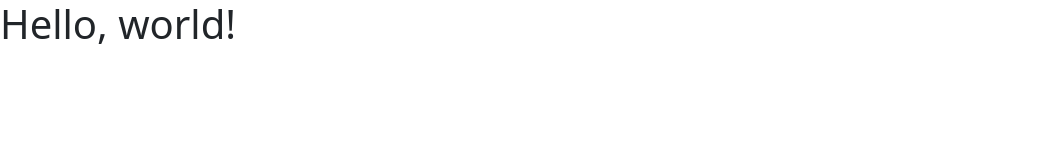
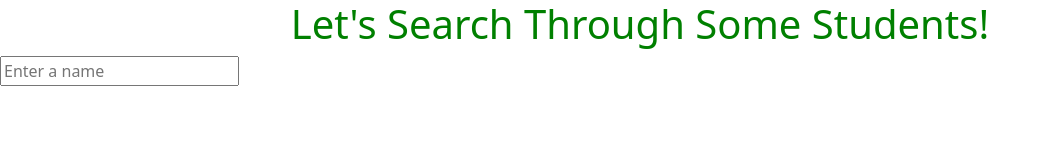
Before and after one commit to JayvonK/remakingSearchingStudent, a plain HTML site: page index.html in a window 1280 px wide. Shown: the whole page, without its empty margins (0-1050 px from the left). Drawn offline with nearby package versions, Linux system fonts and the light colour scheme.

Commit message:
input field

```diff
--- a/index.html
+++ b/index.html
@@ -11,7 +11,9 @@
 </head>
 
 <body>
-    <h1>Hello, world!</h1>
+    <h1 class="txtCenter green">Let's Search Through Some Students!</h1>
+
+    <input id="userInput" type="text" placeholder="Enter a name">
     <script src="https://cdn.jsdelivr.net/npm/bootstrap@5.3.2/dist/js/bootstrap.bundle.min.js"
         integrity="sha384-C6RzsynM9kWDrMNeT87bh95OGNyZPhcTNXj1NW7RuBCsyN/o0jlpcV8Qyq46cDfL"
         crossorigin="anonymous"></script>
--- a/styles/style.css
+++ b/styles/style.css
@@ -0,0 +1,7 @@
+.txtCenter {
+    text-align: center;
+}
+
+.green {
+    color: green;
+}
```
